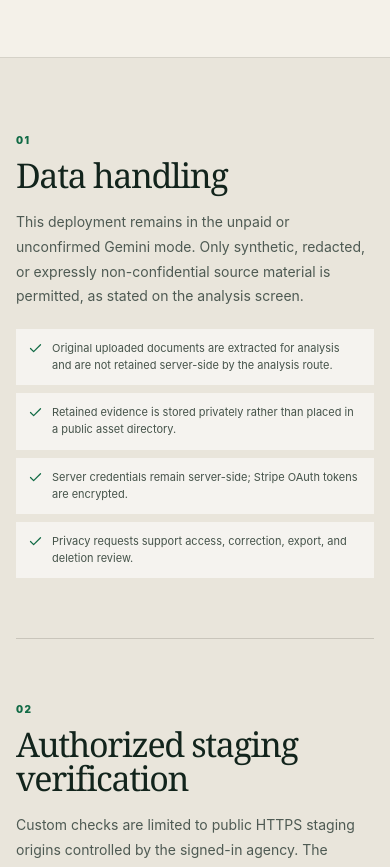
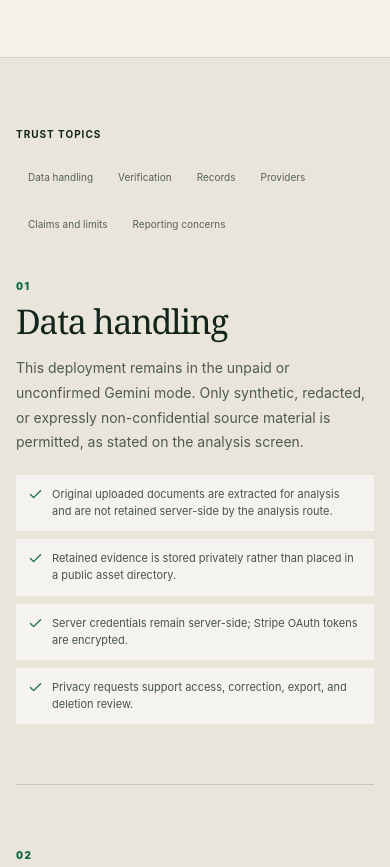
Before and after one commit to anayagarwalla-ai/greenlit, a Next.js app in the folder apps/web/: page /trust in a window 390 px wide. Shown: the part 1500-2367 px from the top of the page. Built offline with nearby package versions, Linux system fonts and the light colour scheme; no server answers.

Commit message:
Keep trust navigation available on mobile

```diff
--- a/apps/web/app/globals.css
+++ b/apps/web/app/globals.css
@@ -525,7 +525,8 @@ button:focus-visible, a:focus-visible, input:focus-visible, textarea:focus-visib
   .trust-grid { grid-template-columns: 1fr; padding: 0 16px 70px; }
   .trust-grid article { min-height: 190px; }
   .trust-detail { padding: 70px 16px; }
-  .trust-detail__nav { display: none; }
+  .trust-detail__nav { padding-bottom: 28px; }
+  .trust-detail__nav a { min-height: 44px; display: inline-flex; align-items: center; }
   .trust-detail__content h2 { font-size: 34px; }
   .trust-links { grid-template-columns: 1fr 1fr; padding: 35px 16px; }
 }
```
Also changed, not shown: 1 other file (tests, documents, lock files or other folders).
